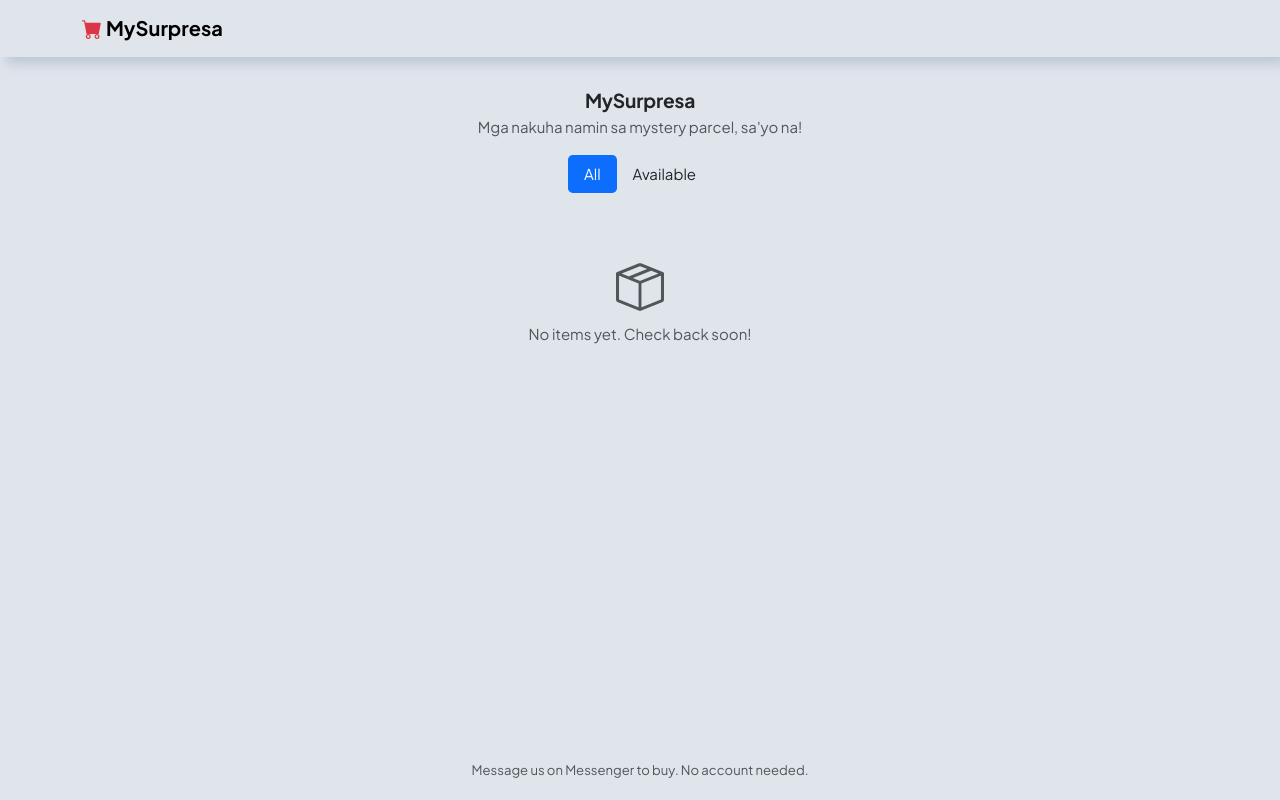
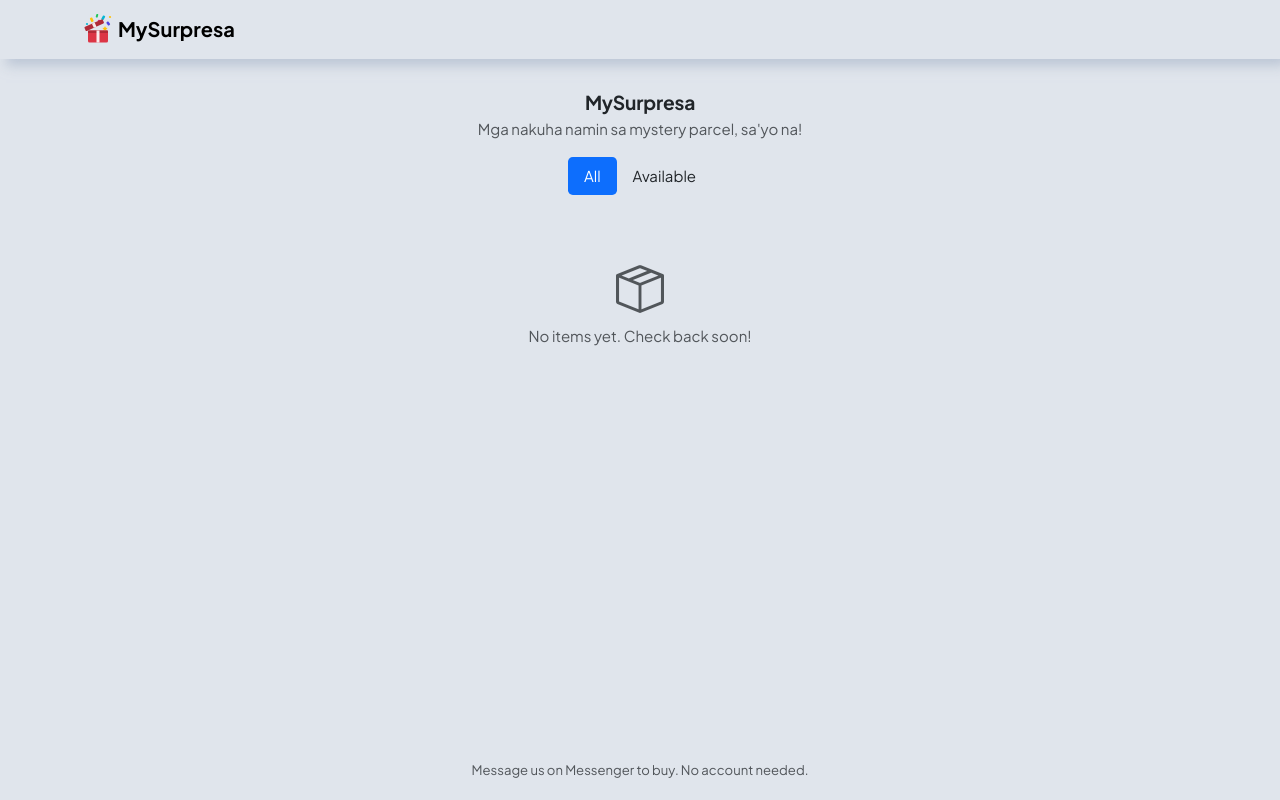
Before and after one commit to errolitolopez/mysurpresa, a Flask app: page / in a window 1280 px wide. Run offline with Flask 3, Linux system fonts and the light colour scheme; data that the repository does not hold is empty; some libraries are stand-ins or nearby versions.

Commit message:
feat: app icon is an open surprise box with confetti

```diff
--- a/mysurpresa/static/css/glass.css
+++ b/mysurpresa/static/css/glass.css
@@ -43,7 +43,6 @@
   --glass-solid: #fff;
   --navbar-bg: rgba(255, 255, 255, 0.7);
   --page-base: #f3f4f6;
-  --app-icon: #dc3545; /* the red of the shopping cart icon (favicon.svg uses the same) */
   --viewer-bg: #000; /* full screen photos: black around them, like a phone's gallery app */
   --viewer-button-bg: rgba(255, 255, 255, 0.85);
   --page-gradient: radial-gradient(circle at top left, hsl(220 13% 95%), hsl(220 13% 91%));
@@ -642,8 +641,13 @@ html[data-style="neu"] .card.shadow-sm { box-shadow: var(--neu-raised) !importan
   color: transparent;
 }
 
-/* The app icon (a red shopping cart, the same as the favicon) next to the shop name */
-.app-icon::before { color: var(--app-icon); }
+/* The app icon (the open surprise box, the same as the favicon) next to the shop name: a little
+   taller than the text, sitting on its baseline */
+.app-icon {
+  height: 1.6em;
+  width: 1.6em;
+  vertical-align: -0.4em;
+}
 
 /* Item photos are square tiles in the list, so the grid lines up whatever the photo shape */
 .item-photo {
--- a/mysurpresa/templates/_admin_navbar.html
+++ b/mysurpresa/templates/_admin_navbar.html
@@ -1,7 +1,7 @@
 <nav class="navbar bg-success sticky-top">
   <div class="container">
     <span class="navbar-brand fw-bold">
-      <span class="bi bi-cart-fill app-icon me-1" aria-hidden="true"></span>MySurpresa
+      {% include "_app_icon.html" %}MySurpresa
       <span class="badge text-bg-secondary align-middle ms-1 small">Admin</span>
     </span>
     <div class="d-flex align-items-center gap-2">
--- /dev/null
+++ b/mysurpresa/templates/_app_icon.html
@@ -0,0 +1,23 @@
+{# The app icon, the same picture as static/favicon.svg: an open red surprise box with confetti.
+   Drawn inline (not an <img>) so it shows at once with the bar. Its size comes from .app-icon in glass.css. #}
+<svg xmlns="http://www.w3.org/2000/svg" viewBox="0 0 64 64" class="app-icon me-1" aria-hidden="true" focusable="false">
+  <!-- confetti -->
+  <rect x="17" y="9" width="5" height="9" rx="1.5" fill="#ffc107" transform="rotate(-25 19.5 13.5)"/>
+  <rect x="40" y="5" width="5" height="9" rx="1.5" fill="#06b6d4" transform="rotate(30 42.5 9.5)"/>
+  <rect x="50" y="17" width="5" height="8" rx="1.5" fill="#4f46e5" transform="rotate(-35 52.5 21)"/>
+  <rect x="28" y="2" width="4" height="7" rx="1.5" fill="#22c55e" transform="rotate(15 30 5.5)"/>
+  <circle cx="34" cy="16" r="2.6" fill="#d63384"/>
+  <circle cx="10" cy="22" r="2.2" fill="#06b6d4"/>
+  <circle cx="56" cy="8" r="2.2" fill="#ffc107"/>
+  <circle cx="24" cy="24" r="1.8" fill="#4f46e5"/>
+  <path d="M46 26l1.6 3.4 3.7.4-2.8 2.5.8 3.6-3.3-1.9-3.3 1.9.8-3.6-2.8-2.5 3.7-.4z" fill="#ffc107"/>
+  <!-- open lid, tipped back to the left -->
+  <g transform="rotate(-24 9 34)">
+    <rect x="7" y="27" width="40" height="9" rx="2" fill="#b02a37"/>
+    <rect x="24" y="27" width="6" height="9" fill="#fff" opacity="0.9"/>
+  </g>
+  <!-- box -->
+  <rect x="12" y="35" width="40" height="24" rx="3" fill="#dc3545"/>
+  <rect x="12" y="35" width="40" height="5" fill="#b02a37"/>
+  <rect x="29" y="35" width="6" height="24" fill="#fff" opacity="0.9"/>
+</svg>
--- a/mysurpresa/templates/_shop_navbar.html
+++ b/mysurpresa/templates/_shop_navbar.html
@@ -1,7 +1,7 @@
 <nav class="navbar bg-success sticky-top">
   <div class="container">
     <a class="navbar-brand fw-bold" href="{{ url_for('shop.index') }}">
-      <span class="bi bi-cart-fill app-icon me-1" aria-hidden="true"></span>{{ shop.shop_name }}
+      {% include "_app_icon.html" %}{{ shop.shop_name }}
     </a>
     <div class="d-flex align-items-center gap-2">
       {% if session.get('admin') %}
--- a/mysurpresa/templates/base.html
+++ b/mysurpresa/templates/base.html
@@ -8,7 +8,7 @@
   <title>{% block title %}MySurpresa{% endblock %}</title>
   {# Link previews on Facebook and Messenger read these og: tags (title, photo, text). #}
   {% block head %}{% endblock %}
-  <link rel="icon" href="{{ url_for('static', filename='favicon.svg', v=3) }}" type="image/svg+xml">
+  <link rel="icon" href="{{ url_for('static', filename='favicon.svg', v=4) }}" type="image/svg+xml">
   <meta name="theme-color" content="#4f46e5">
   <link rel="preconnect" href="https://fonts.googleapis.com">
   <link rel="preconnect" href="https://fonts.gstatic.com" crossorigin>
@@ -21,7 +21,7 @@
         href="https://cdn.jsdelivr.net/npm/bootstrap-icons@1.11.3/font/bootstrap-icons.min.css"
         integrity="sha384-XGjxtQfXaH2tnPFa9x+ruJTuLE3Aa6LhHSWRr1XeTyhezb4abCG4ccI5AkVDxqC+"
         crossorigin="anonymous">
-  <link rel="stylesheet" href="{{ url_for('static', filename='css/glass.css', v=5) }}">
+  <link rel="stylesheet" href="{{ url_for('static', filename='css/glass.css', v=6) }}">
 </head>
 <body class="d-flex flex-column min-vh-100">
   {% block content %}{% endblock %}
--- a/mysurpresa/templates/login.html
+++ b/mysurpresa/templates/login.html
@@ -6,7 +6,7 @@
 <main class="container d-flex align-items-center justify-content-center flex-grow-1">
   <div class="card shadow-sm col-10 col-sm-8 col-md-5 col-lg-4">
     <div class="card-body p-4">
-      <h1 class="h4 text-center mb-1"><span class="bi bi-cart-fill app-icon me-1" aria-hidden="true"></span>MySurpresa</h1>
+      <h1 class="h4 text-center mb-1">{% include "_app_icon.html" %}MySurpresa</h1>
       <p class="text-center text-body-secondary mb-4">Admin login</p>
 
       <form id="login-form" novalidate>
```
Also changed, not shown: mysurpresa/static/favicon.svg.
